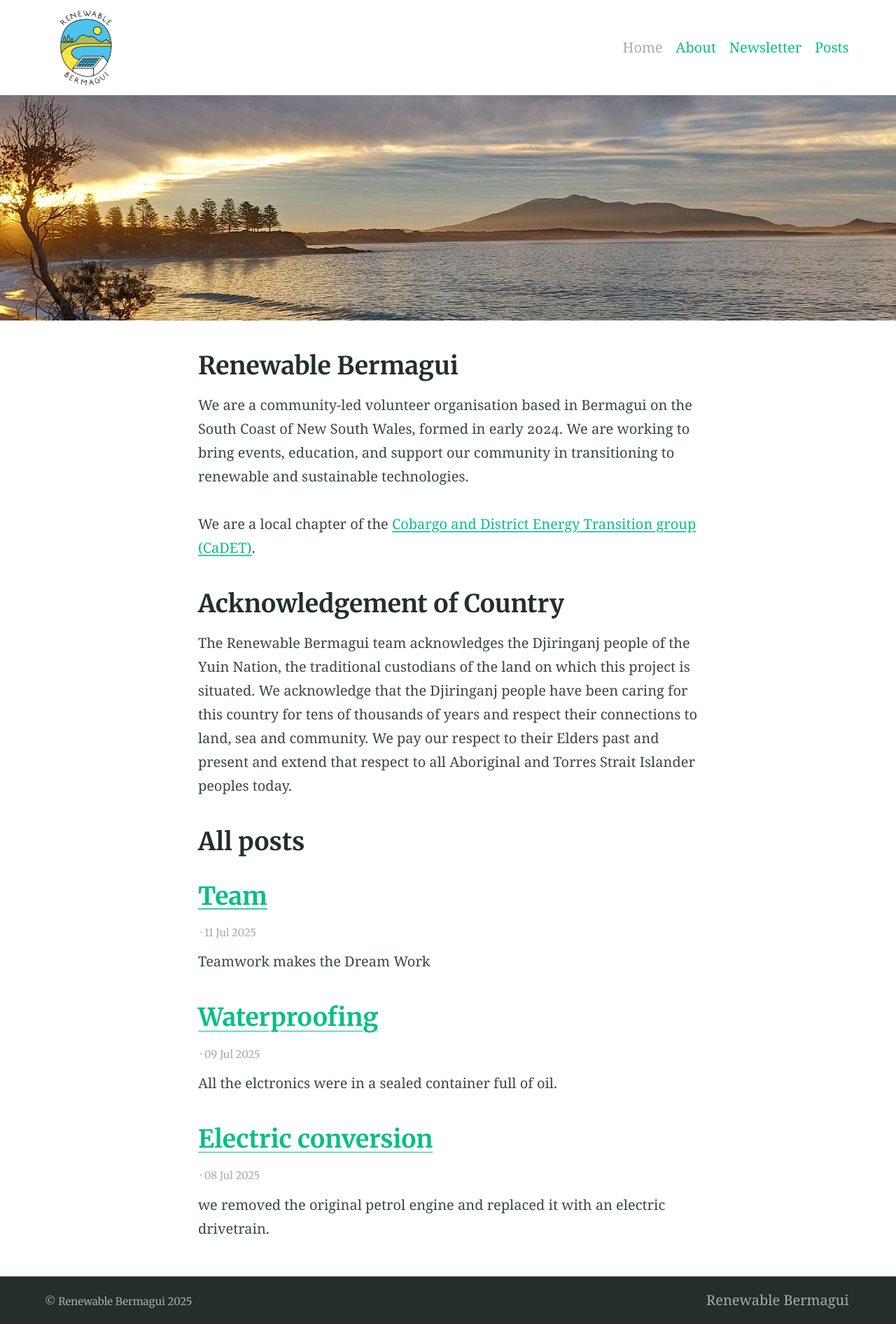
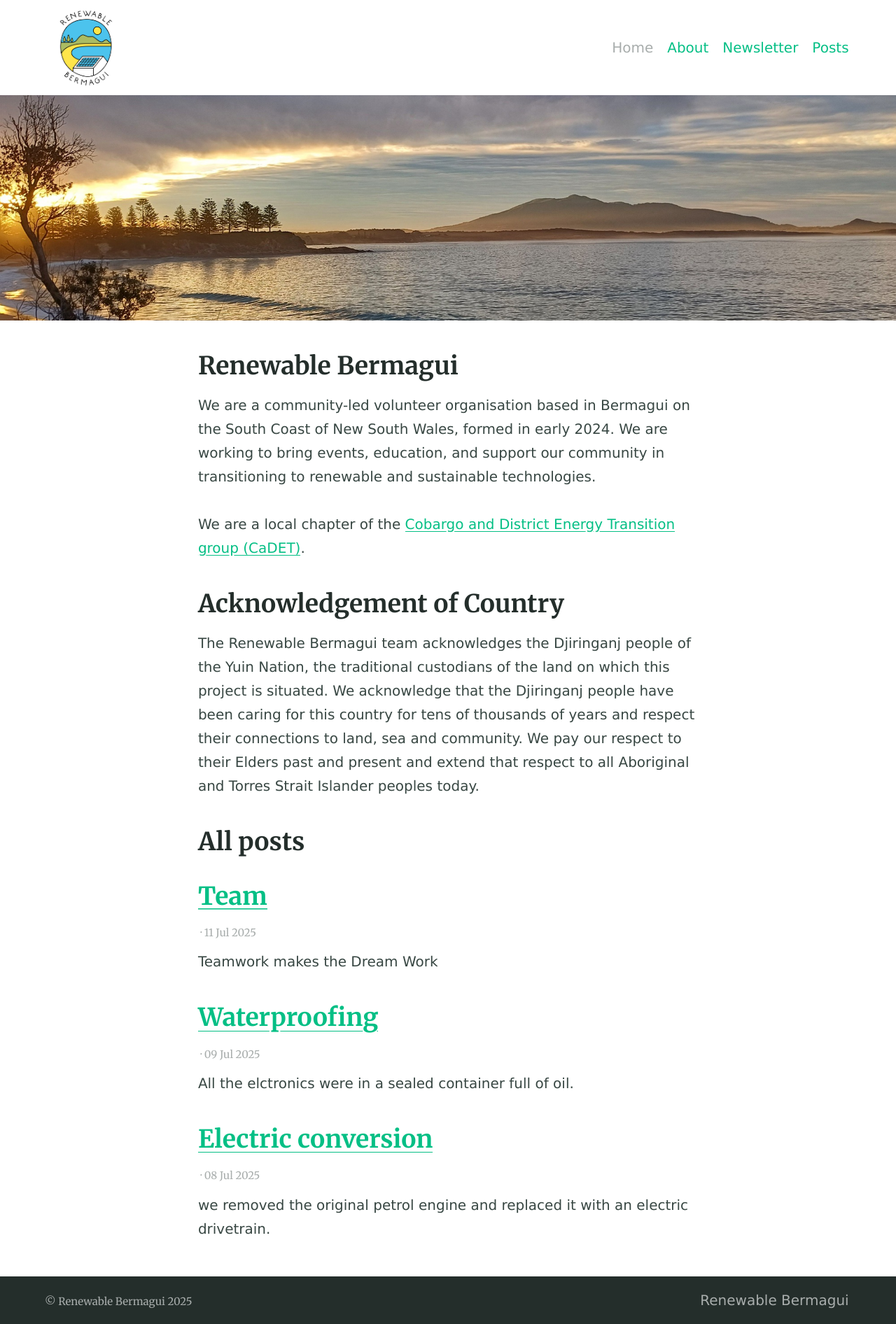
Before and after one commit to renewablebermagui/renewablebermagui.github.io, a Jekyll site: the page built from index.md, in a window 1280 px wide. Shown: the whole page at 70% size. Built offline with Jekyll 4.4.1, drawn with Linux system fonts in a browser that asks for light colours; our own code applies the rules of GitHub Pages for plain Markdown files.

Commit message:
updateed bodytype font to verdana

```diff
--- a/_sass/_settings.scss
+++ b/_sass/_settings.scss
@@ -15,7 +15,7 @@
 
 // Typography
 $bodytype: (
-  font-family: "Georgia, serif",
+  font-family: "Verdana, serif",
   regular: 400,
   bold: 700,
   italic: italic,
```
